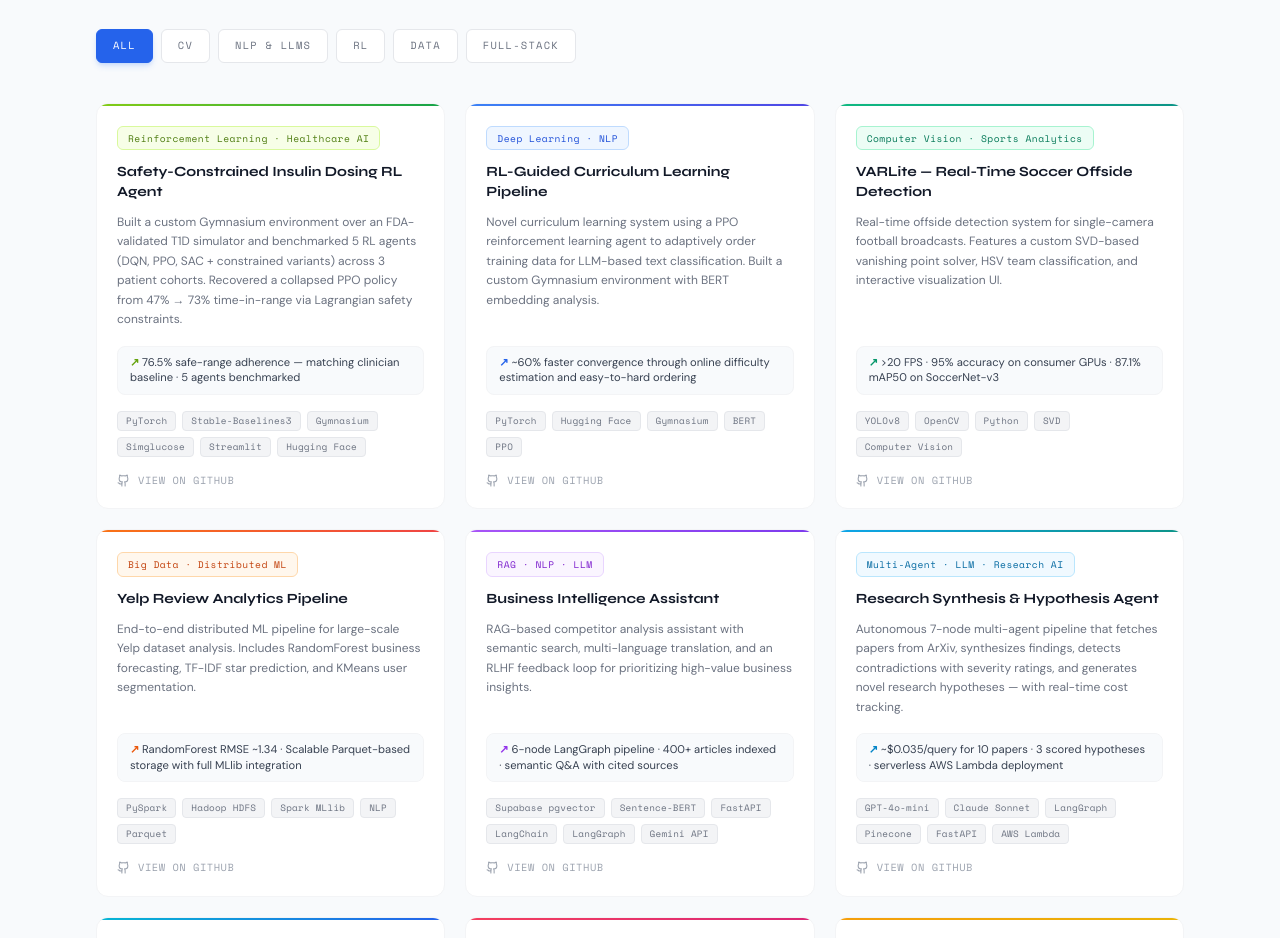
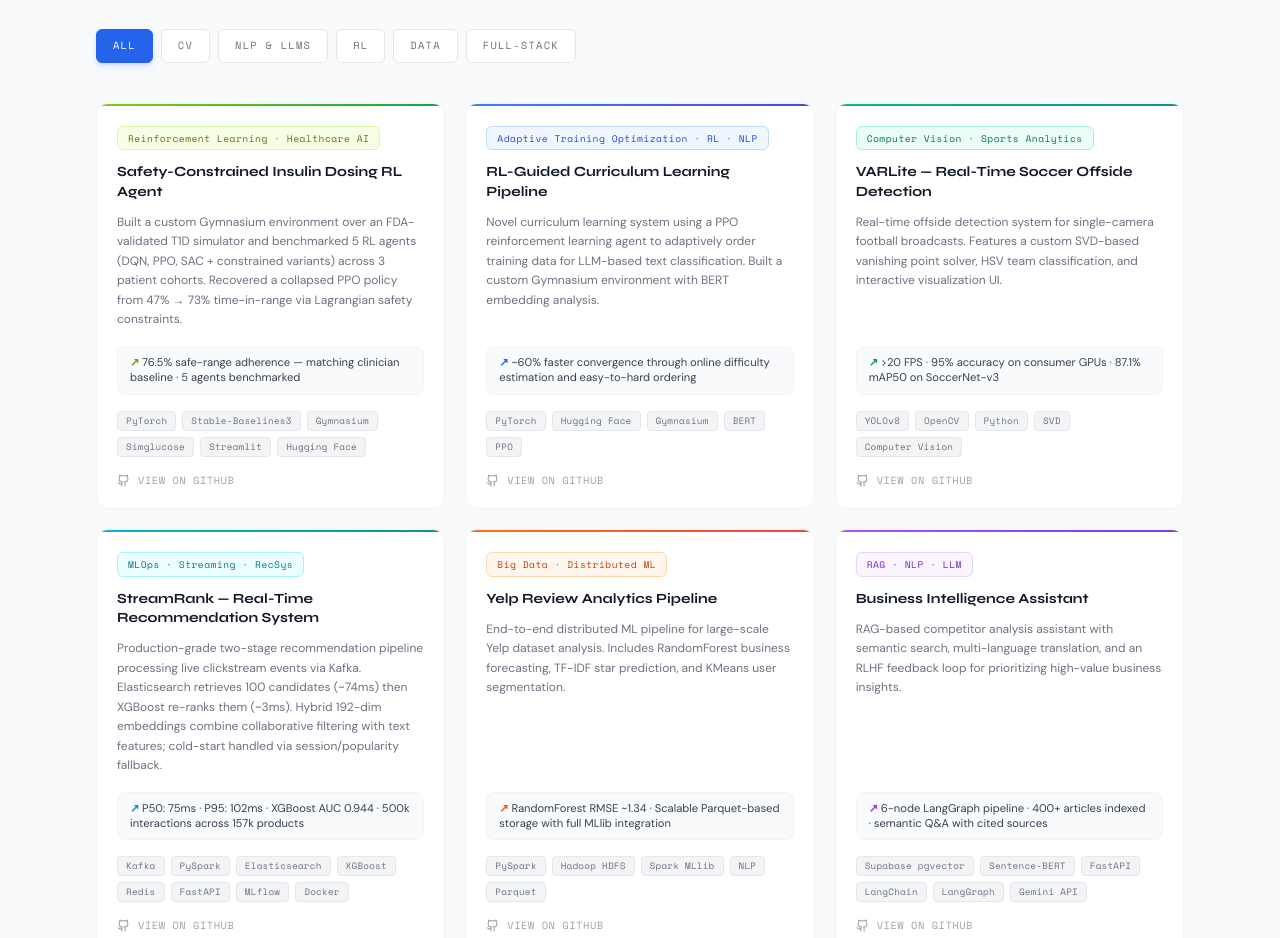
Before and after one commit to swarat17/swarat17.github.io, a Next.js app: page / in a window 1280 px wide. Shown: the part 1800-2738 px from the top of the page. Built offline with nearby package versions, Linux system fonts and the light colour scheme.

Commit message:
ml project added

```diff
--- a/src/components/Projects.js
+++ b/src/components/Projects.js
@@ -22,7 +22,7 @@ const projects = [
   },
   {
     title: 'RL-Guided Curriculum Learning Pipeline',
-    subtitle: 'Deep Learning · NLP',
+    subtitle: 'Adaptive Training Optimization · RL · NLP',
     filter: 'RL',
     description:
       'Novel curriculum learning system using a PPO reinforcement learning agent to adaptively order training data for LLM-based text classification. Built a custom Gymnasium environment with BERT embedding analysis.',
@@ -45,6 +45,19 @@ const projects = [
     accentBar: 'from-emerald-500 to-teal-600',
     tag: 'bg-emerald-50 text-emerald-700 border-emerald-200 dark:bg-emerald-950/30 dark:text-emerald-300 dark:border-emerald-500/20',
     metric_accent: 'text-emerald-600 dark:text-emerald-400',
+  },
+  {
+    title: 'StreamRank — Real-Time Recommendation System',
+    subtitle: 'MLOps · Streaming · RecSys',
+    filter: 'Data',
+    description:
+      'Production-grade two-stage recommendation pipeline processing live clickstream events via Kafka. Elasticsearch retrieves 100 candidates (~74ms) then XGBoost re-ranks them (~3ms). Hybrid 192-dim embeddings combine collaborative filtering with text features; cold-start handled via session/popularity fallback.',
+    metric: 'P50: 75ms · P95: 102ms · XGBoost AUC 0.944 · 500k interactions across 157k products',
+    tech: ['Kafka', 'PySpark', 'Elasticsearch', 'XGBoost', 'Redis', 'FastAPI', 'MLflow', 'Docker'],
+    github: 'https://github.com/swarat17/streamrank-recsys',
+    accentBar: 'from-cyan-500 to-teal-600',
+    tag: 'bg-cyan-50 text-cyan-700 border-cyan-200 dark:bg-cyan-950/30 dark:text-cyan-300 dark:border-cyan-500/20',
+    metric_accent: 'text-cyan-600 dark:text-cyan-400',
   },
   {
     title: 'Yelp Review Analytics Pipeline',
```
